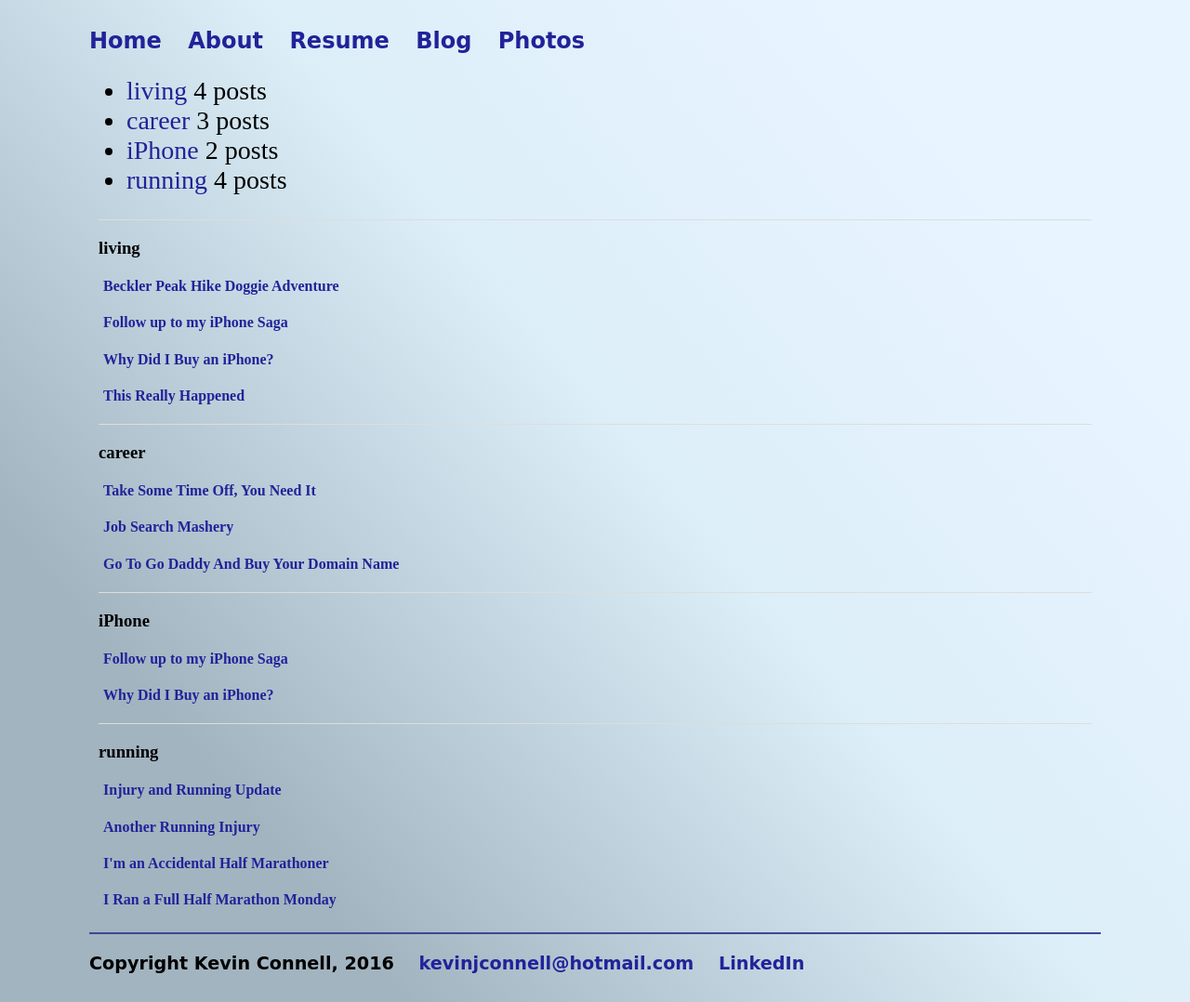
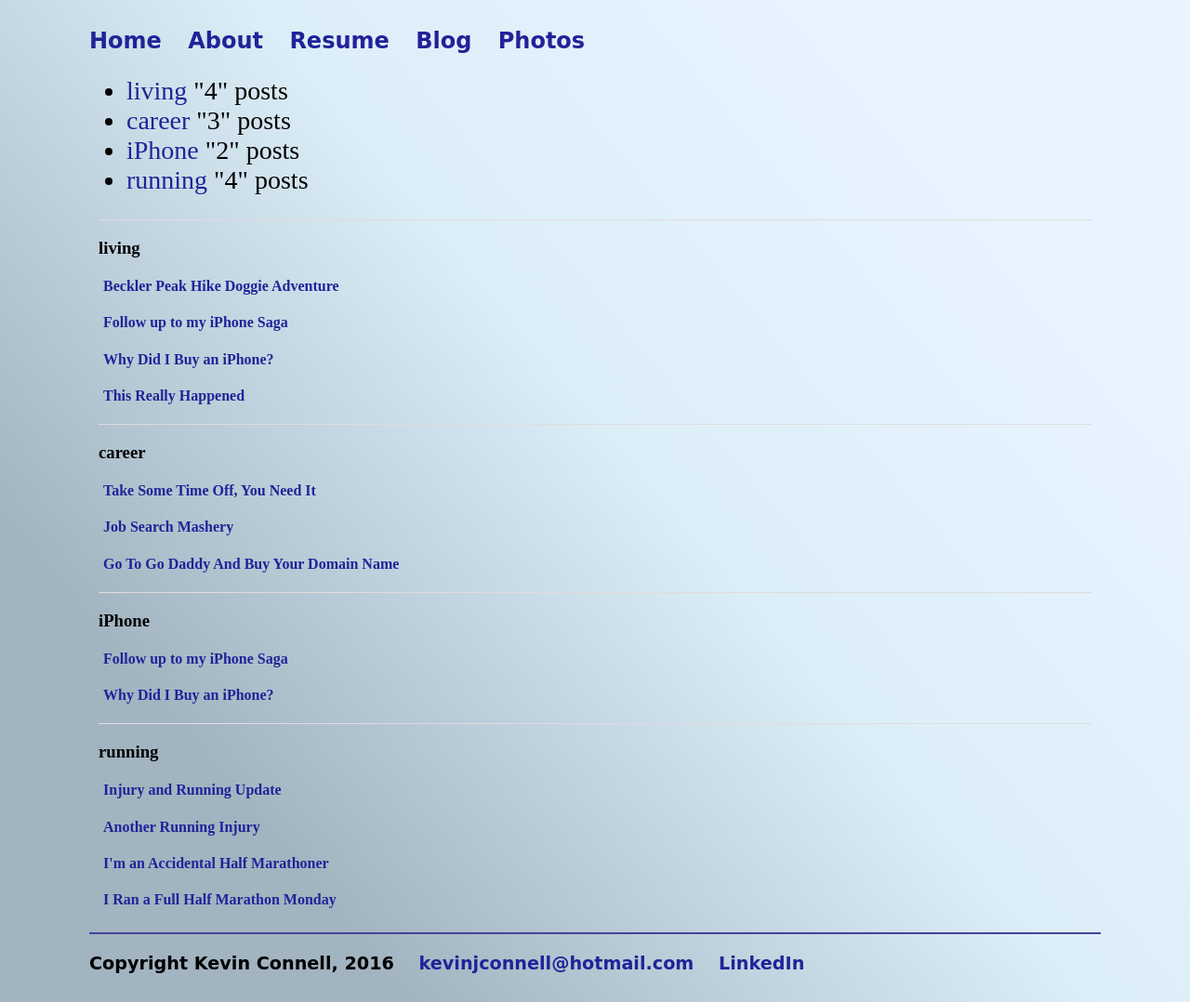
Before and after one commit to mo4dawg/mo4dawg.github.io, a Jekyll site: the page built from tags.html, in a window 1280 px wide. Shown: the whole page at 93% size. Built offline with Jekyll 4.4.1, drawn with Linux system fonts in a browser that asks for light colours.

Commit message:
Update tags.html

```diff
--- a/tags.html
+++ b/tags.html
@@ -9,7 +9,7 @@ permalink: /tags/
     <a href="#{{ tag | first | slugize }}">
       {{ tag | first }}
     </a>
-    {{ tag | last | size }} posts
+    "{{ tag | last | size }}" posts
   </li>
 {% endfor %}
 </ul>
```
